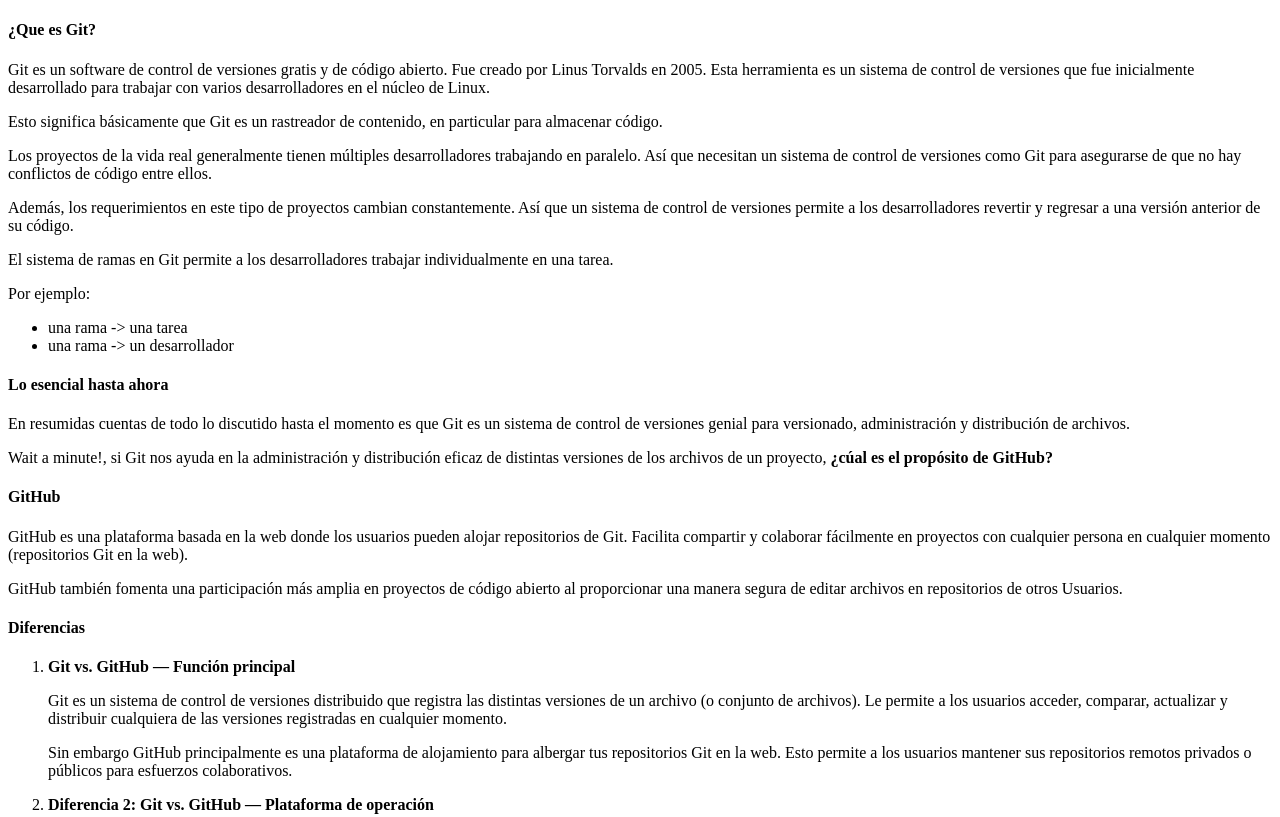
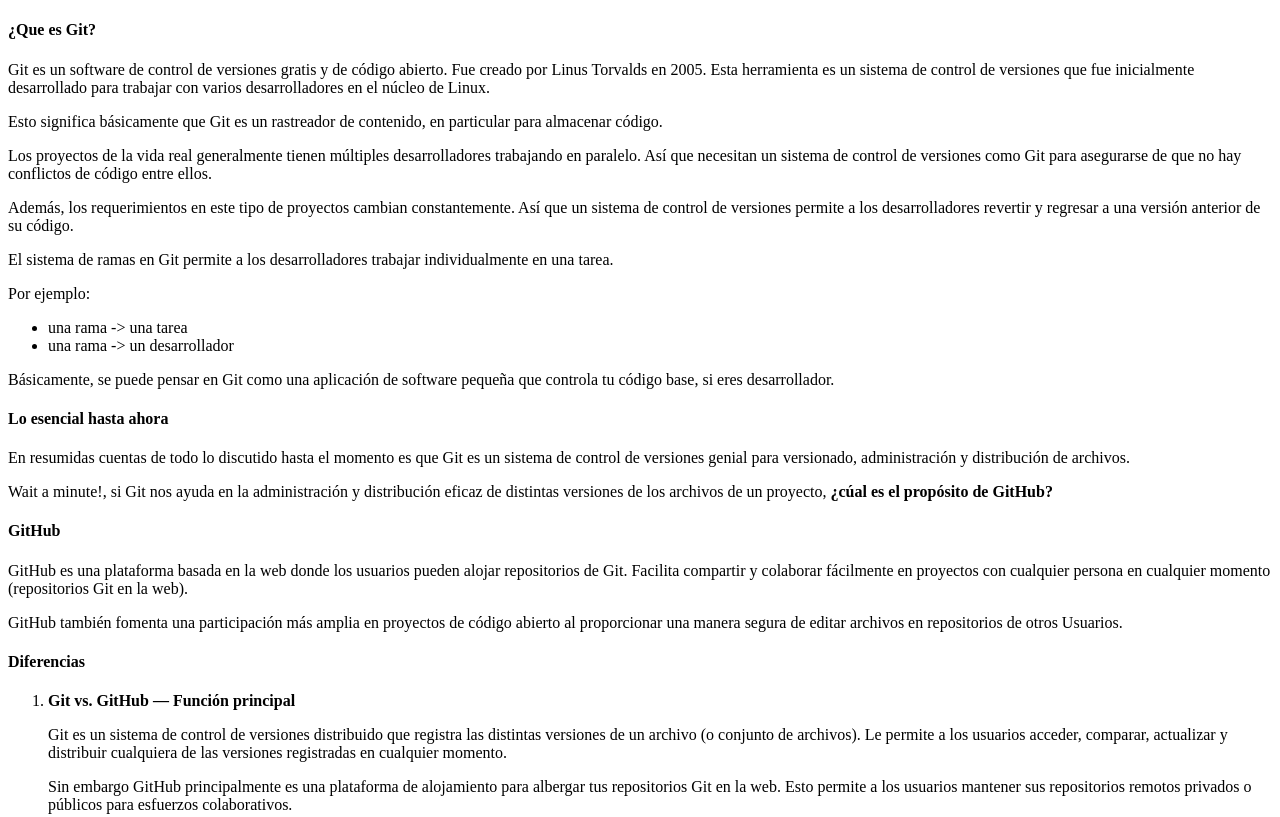
Before and after one commit to RichiiCD/Actividad2, a plain HTML site: page index.html in a window 1280 px wide. Shown: the top 817 px of the page. Drawn offline with Linux system fonts and the light colour scheme.

Commit message:
third commit

```diff
--- a/index.html
+++ b/index.html
@@ -22,6 +22,7 @@
         <li>una rama -> una tarea</li>
         <li>una rama -> un desarrollador</li>
     </ul>
+    <p>Básicamente, se puede pensar en Git como una aplicación de software pequeña que controla tu código base, si eres desarrollador.</p>
     <h4>Lo esencial hasta ahora</h4>
     <p>En resumidas cuentas de todo lo discutido hasta el momento es que Git es un sistema de control de versiones genial para versionado, administración y distribución de
         archivos.</p>
```
